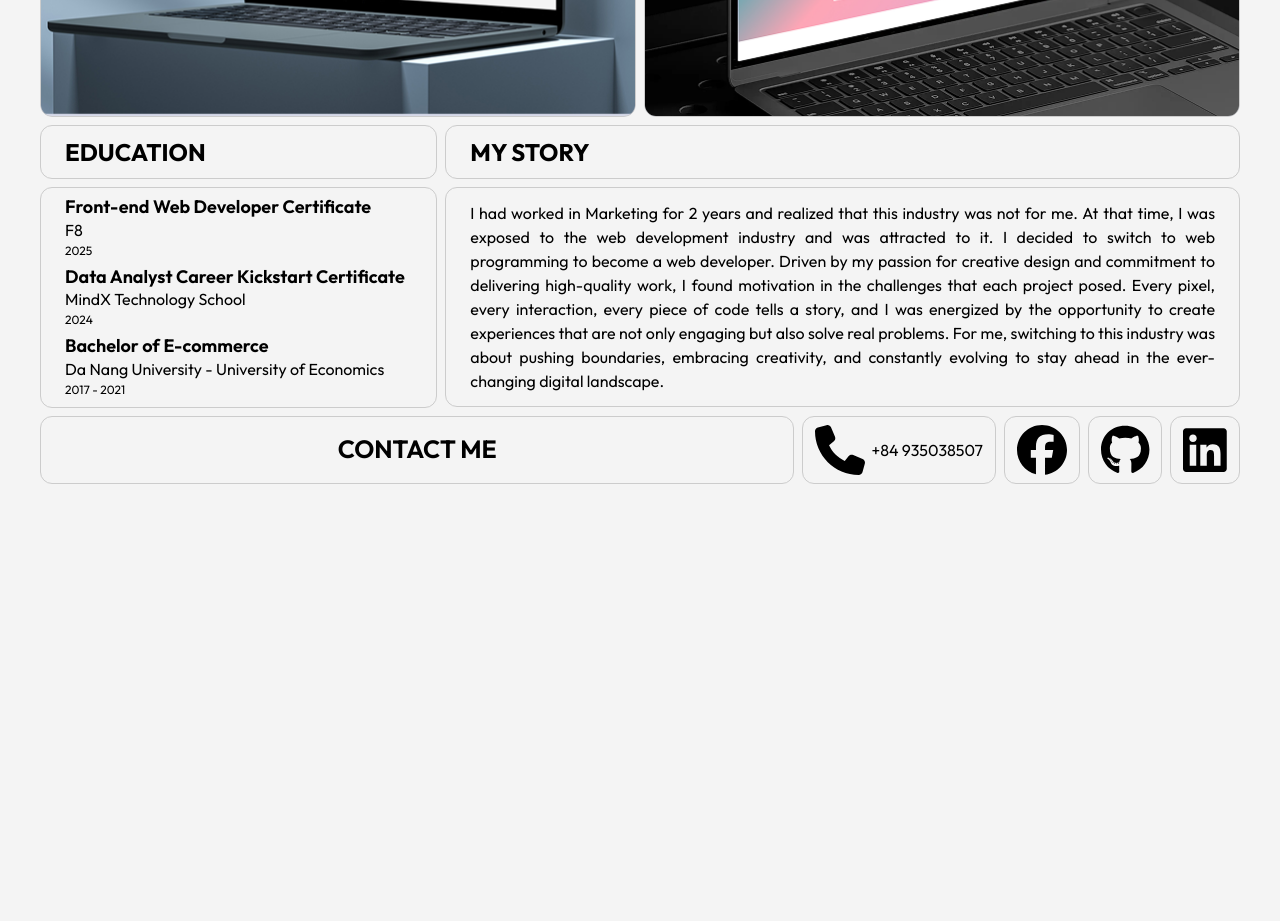
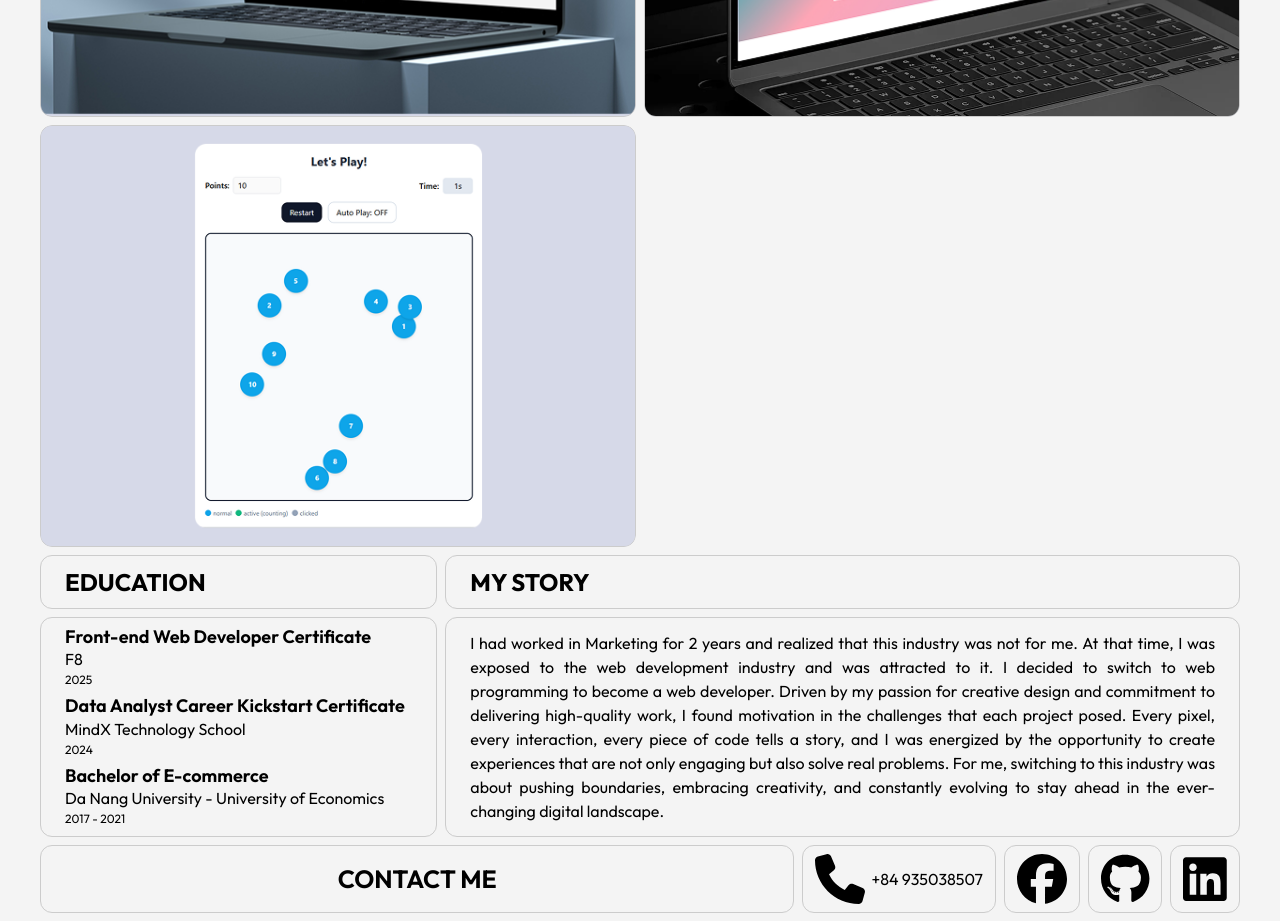
Before and after one commit to chunhuynh-tapcode/My-CV, a React (Create React App) app: page / in a window 1280 px wide. Shown: the part 1540-2461 px from the top of the page. Before the commit the page ends 2032 px from the top, so only its background shows below. Built offline with nearby package versions, Linux system fonts and the light colour scheme.

Commit message:
20/8/2025 update

```diff
--- a/src/components/Layouts/Products/index.js
+++ b/src/components/Layouts/Products/index.js
@@ -163,6 +163,30 @@ function Products() {
             </div>
           </div>
         </animated.a>
+
+        <animated.a
+          ref={ref}
+          style={fadeInRightProps}
+          className={cx("product")}
+          href="https://clear-the-points-one.vercel.app/"
+          target="_blank"
+          rel="noopener noreferrer"
+        >
+          <img
+            className={cx("product-img")}
+            src="/san_pham5.png"
+            alt="clearthepoints"
+          ></img>
+          <div className={cx("overlay")}>
+            <FontAwesomeIcon className={cx("icon")} icon={faArrowRight} />
+            <div className={cx("description")}>
+              <p className={cx("description-heading")}>Clear The Points game</p>
+              <p className={cx("description-text")}>
+                A fun and interactive game built with ReactJS.
+              </p>
+            </div>
+          </div>
+        </animated.a>
       </div>
     </div>
   );
```
Also changed, not shown: public/san_pham5.png (added).
